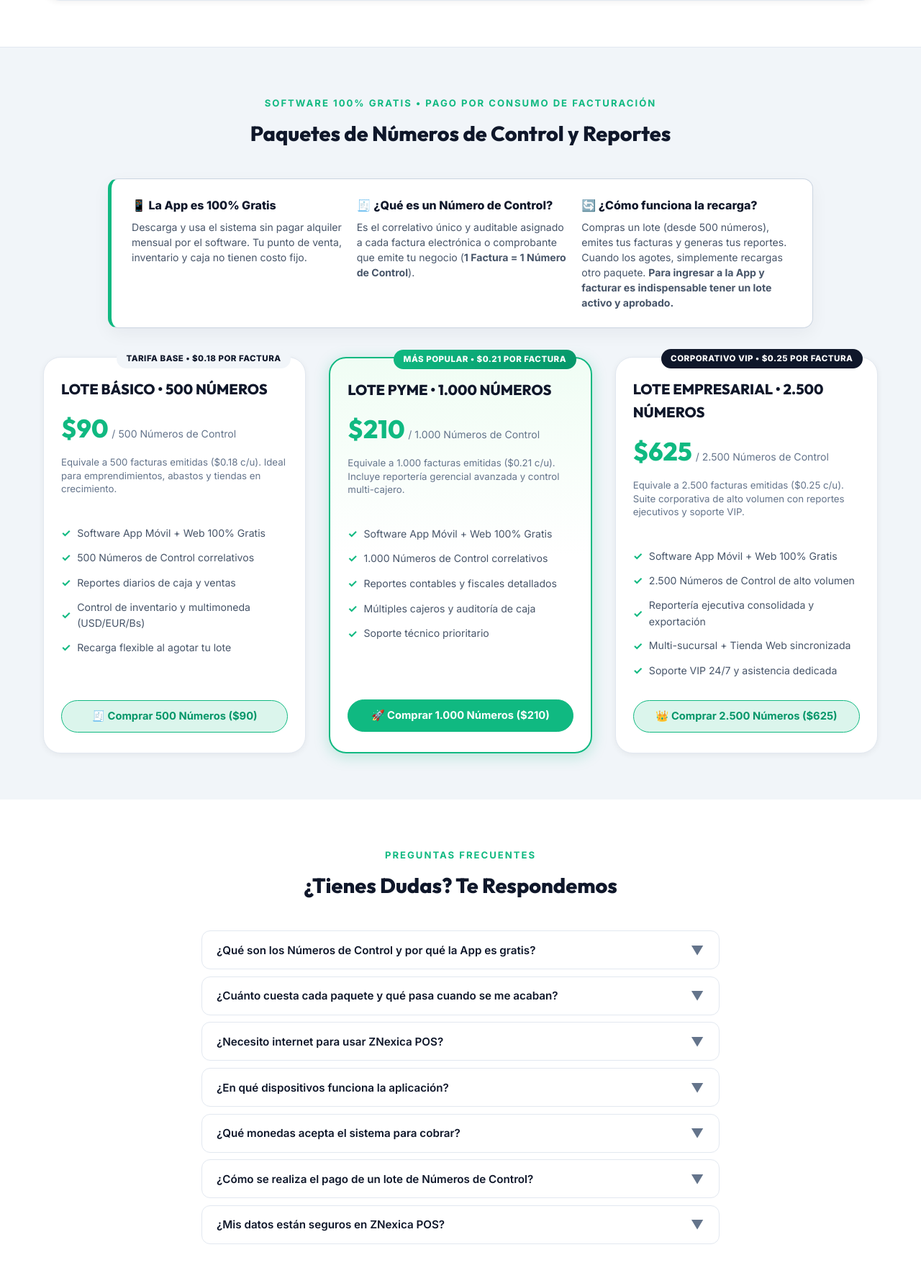
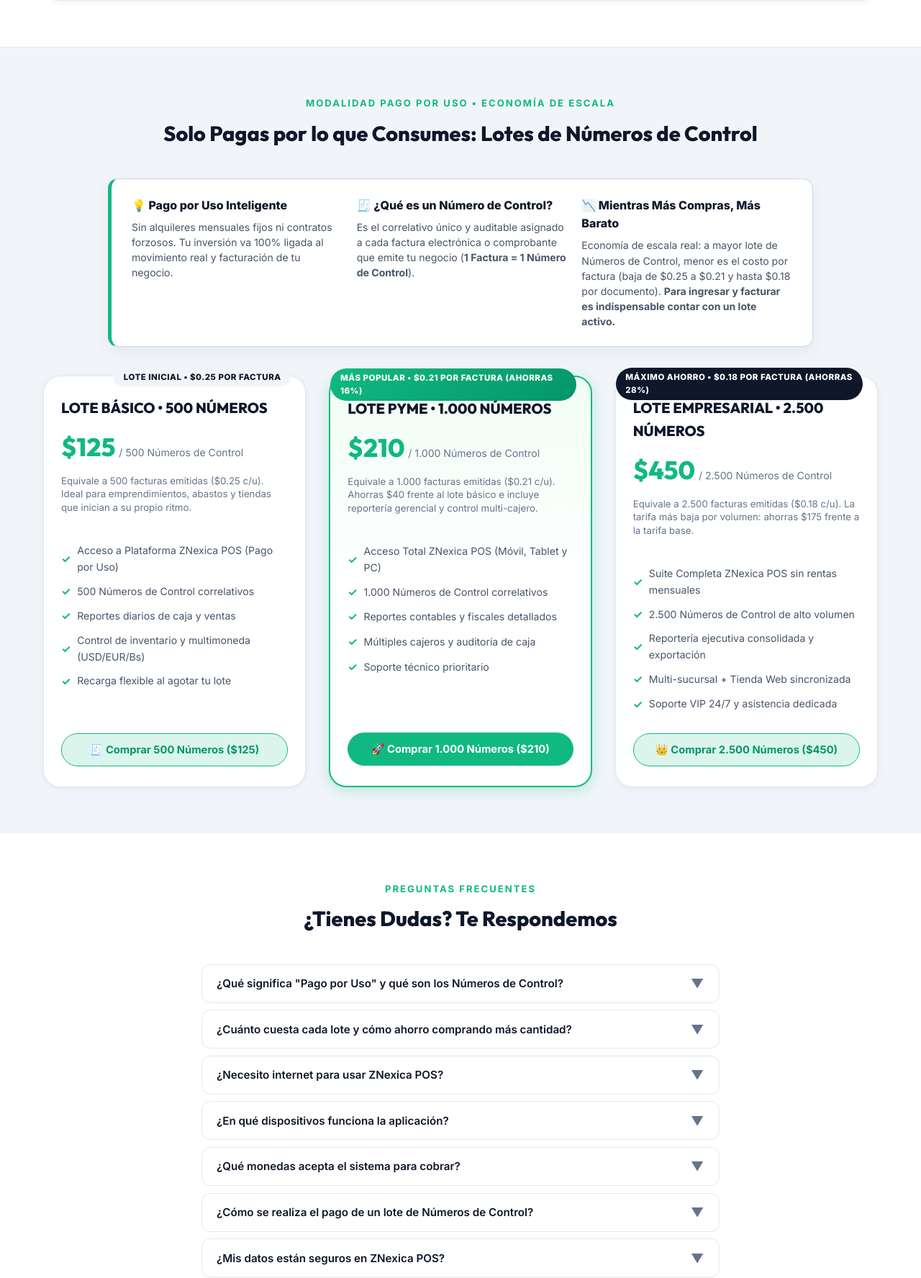
Before and after one commit to diegomuria08-hub/Landing-ZNexicapos, a FastAPI app: page / in a window 1280 px wide. Shown: the part 4219-5995 px from the top of the page at 72% size. Run offline with FastAPI, Linux system fonts and the light colour scheme; data that the repository does not hold is empty; some libraries are stand-ins or nearby versions.

Commit message:
fix(pricing): apply volume discount scale (//) and pay-per-use positioning

```diff
--- a/app/main.py
+++ b/app/main.py
@@ -46,8 +46,8 @@ def enforce_expired_services_in_db():
                 latest_sub = models.Suscripcion(
                     usuario_id=c.id,
                     codigo_plan="NC_500",
-                    nombre_plan="Lote 500 Números de Control ($0.18/fact)",
-                    monto_usd=90.0,
+                    nombre_plan="Lote 500 Números de Control ($0.25/fact)",
+                    monto_usd=125.0,
                     metodo_pago="Registro Web",
                     referencia_ultimos4="REGISTRO",
                     estado="pendiente" if c.esta_bloqueado else "aprobado",
--- a/app/routers/administracion.py
+++ b/app/routers/administracion.py
@@ -203,7 +203,7 @@ def get_all_clients(
         ).first()
 
         plan_code = latest_sub.codigo_plan if latest_sub else "NC_500"
-        plan_name = latest_sub.nombre_plan if latest_sub else "Lote 500 Números de Control ($0.18/fact)"
+        plan_name = latest_sub.nombre_plan if latest_sub else "Lote 500 Números de Control ($0.25/fact)"
         sub_estado = latest_sub.estado if latest_sub else ("aprobado" if not c.esta_bloqueado else "suspendido")
         fecha_inicio = latest_sub.fecha_inicio if (latest_sub and latest_sub.fecha_inicio) else (c.creado_en or now_caracas)
 
@@ -640,7 +640,7 @@ def generate_whatsapp_link(
         msg = (
             f"👋 Hola {usuario.nombre_completo}, ¡excelentes noticias!\n\n"
             f"Tu pago para el *{sub.nombre_plan}* en *ZNexica POS* ha sido verificado y aprobado con éxito. ✅\n\n"
-            f"🧾 Tu lote de *Números de Control para Facturación Electrónica y Reportes* ya está *ACTIVO* en tu aplicación gratuita.\n"
+            f"🧾 Tu lote de *Números de Control para Facturación Electrónica y Reportes* ya está *ACTIVO* en tu plataforma ZNexica POS.\n"
             f"¡Ya puedes ingresar y facturar al instante!"
         )
     else:
--- a/app/routers/autenticacion.py
+++ b/app/routers/autenticacion.py
@@ -186,8 +186,8 @@ def register(user_in: schemas.RegistroUsuario, db: Session = Depends(get_db)):
     sub_inicial = models.Suscripcion(
         usuario_id=usuario.id,
         codigo_plan="NC_500",
-        nombre_plan="Lote 500 Números de Control ($0.18/fact)",
-        monto_usd=90.0,
+        nombre_plan="Lote 500 Números de Control ($0.25/fact)",
+        monto_usd=125.0,
         metodo_pago="Registro Web",
         referencia_ultimos4="REGISTRO",
         estado="pendiente",
--- a/static/js/admin.js
+++ b/static/js/admin.js
@@ -604,9 +604,9 @@ function formatPaymentDetails(raw) {
 
 function formatControlNumbersBadge(code) {
   const cleanCode = (code || '').toUpperCase().trim();
-  if (cleanCode === 'NC_500') return '🧾 500 N° Control ($0.18/fact)';
+  if (cleanCode === 'NC_500') return '🧾 500 N° Control ($0.25/fact)';
   if (cleanCode === 'NC_1000') return '🧾 1.000 N° Control ($0.21/fact)';
-  if (cleanCode === 'NC_2500') return '🧾 2.500 N° Control ($0.25/fact)';
+  if (cleanCode === 'NC_2500') return '🧾 2.500 N° Control ($0.18/fact)';
   return `🧾 Lote ${escapeHtml(cleanCode || 'NC_500')}`;
 }
 
@@ -1497,7 +1497,7 @@ function sendClientWhatsAppReminder(phone, clientName, planName, expiryDate) {
   const text = encodeURIComponent(
     `👋 Hola ${clientName}, te escribimos del equipo de *ZNexica POS*.\n\n` +
     `Te recordamos revisar la disponibilidad y vigencia de tu *${planName}* (corte estimado: *${expiryDate}*).\n\n` +
-    `🧾 Para continuar emitiendo facturas electrónicas y generando reportes sin interrupciones en tu aplicación gratuita ZNexica POS, recarga a tiempo tu nuevo lote de Números de Control.\n\n` +
+    `🧾 Para continuar emitiendo facturas electrónicas y generando reportes sin interrupciones en tu plataforma ZNexica POS, recarga a tiempo tu nuevo lote de Números de Control.\n\n` +
     `¡Cualquier duda estamos a tu disposición!`
   );
 
--- a/static/js/main.js
+++ b/static/js/main.js
@@ -963,8 +963,8 @@ function copyToClipboard(text, btnElement) {
 // Punto de entrada al seleccionar un lote de Números de Control en la página
 function openCheckoutModal(planCode, planName, planPrice) {
   const code = planCode || 'NC_500';
-  const name = planName || 'Lote 500 Números de Control ($0.18/fact)';
-  const price = Number(planPrice || 90);
+  const name = planName || 'Lote 500 Números de Control ($0.25/fact)';
+  const price = Number(planPrice || 125);
   pendingPlan = { code, name, price };
 
   const session = getClientSession();
@@ -979,8 +979,8 @@ function openCheckoutModal(planCode, planName, planPrice) {
 
 function proceedToCheckout(planCode, planName, planPrice) {
   const code = planCode || 'NC_500';
-  const name = planName || 'Lote 500 Números de Control ($0.18/fact)';
-  const price = Number(planPrice || 90);
+  const name = planName || 'Lote 500 Números de Control ($0.25/fact)';
+  const price = Number(planPrice || 125);
   currentPlanInfo = { code, name, price };
   const session = getClientSession();
 
@@ -1138,8 +1138,8 @@ async function handlePaymentSubmit(event) {
     if (cleanSellerPhone.startsWith('0')) cleanSellerPhone = '58' + cleanSellerPhone.substring(1);
     if (!cleanSellerPhone.startsWith('58')) cleanSellerPhone = '58' + cleanSellerPhone;
 
-    const lotName = data.nombre_plan || currentPlanInfo.name || 'Lote 500 Números de Control ($0.18/fact)';
-    const lotAmount = Number(data.monto_usd || currentPlanInfo.price || 90).toFixed(2);
+    const lotName = data.nombre_plan || currentPlanInfo.name || 'Lote 500 Números de Control ($0.25/fact)';
+    const lotAmount = Number(data.monto_usd || currentPlanInfo.price || 125).toFixed(2);
 
     const waMsg = encodeURIComponent(
       `👋 ¡Hola equipo de ZNexica POS!\n\n` +
--- a/templates/admin.html
+++ b/templates/admin.html
@@ -387,9 +387,9 @@
 
                 <select id="subPlanFilter" class="parclgo-select" onchange="filterSubscriptions()">
                   <option value="all">Todos los Lotes (N° Control)</option>
-                  <option value="NC_500">Lote 500 N° Control ($90)</option>
+                  <option value="NC_500">Lote 500 N° Control ($125)</option>
                   <option value="NC_1000">Lote 1.000 N° Control ($210)</option>
-                  <option value="NC_2500">Lote 2.500 N° Control ($625)</option>
+                  <option value="NC_2500">Lote 2.500 N° Control ($450)</option>
                 </select>
               </div>
 
@@ -752,7 +752,7 @@
     </div>
   </div>
 
-  <script src="/static/js/admin.js?v=7.0"></script>
+  <script src="/static/js/admin.js?v=7.1"></script>
   <script>
     // Sobrescribir togglePmTypeFields directamente en el HTML para evitar caché agresivo
     window.togglePmTypeFields = function() {
--- a/templates/index.html
+++ b/templates/index.html
@@ -54,13 +54,13 @@
   <section class="hero" id="inicio">
     <div class="container">
       <div class="hero-badge">
-        ✨ Software POS 100% Gratis • Facturación Electrónica y Reportes
+        ✨ Modelo Pago por Uso • Solo Pagas por lo que Consumes
       </div>
       <h1 class="hero-title">
-        App ZNexica POS Gratis <br><highlight>— Factura por Consumo</highlight>
+        Controla tu Negocio <br><highlight>— Solo Pagas por lo que Consumes</highlight>
       </h1>
       <p class="hero-description">
-        Obtén nuestro Punto de Venta, Inventario y Caja <strong>sin costo de alquiler mensual</strong>. Solo adquieres lotes de <strong>Números de Control</strong> para emitir tus facturas electrónicas y acceder a tus reportes financieros.
+        Transforma tu teléfono, tablet o PC en un potente Punto de Venta con Facturación Electrónica y Reportes. <strong>Sin mensualidades fijas</strong>: adquiere tus lotes de <strong>Números de Control</strong> bajo modalidad <strong>Pago por Uso</strong>.
       </p>
       <div class="hero-actions">
         <a href="#planes" class="btn-primary">
@@ -245,7 +245,7 @@
             </div>
 
             <div class="showcase-action-wrap">
-              <button type="button" onclick="openCheckoutModal('NC_500', 'Lote 500 Números de Control ($0.18/fact)', 90)" class="btn-primary" style="max-width: 310px; font-size: 0.92rem; padding: 0.75rem 1.5rem; cursor: pointer; border: none;">
+              <button type="button" onclick="openCheckoutModal('NC_500', 'Lote 500 Números de Control ($0.25/fact)', 125)" class="btn-primary" style="max-width: 310px; font-size: 0.92rem; padding: 0.75rem 1.5rem; cursor: pointer; border: none;">
                 🧾 Adquirir Números de Control
               </button>
             </div>
@@ -404,22 +404,22 @@
   </section>
 
   <!-- ======================================================================
-       PAQUETES DE NÚMEROS DE CONTROL Y REPORTES (Modelo por Consumo de Facturación)
+       PAQUETES DE NÚMEROS DE CONTROL Y REPORTES (Modalidad Pago por Uso)
        ====================================================================== -->
   <section class="pricing-section" id="planes">
     <div class="container">
       <div class="section-header reveal">
-        <span class="section-subtitle">Software 100% Gratis • Pago por Consumo de Facturación</span>
-        <h2 class="section-title">Paquetes de Números de Control y Reportes</h2>
+        <span class="section-subtitle">Modalidad Pago por Uso • Economía de Escala</span>
+        <h2 class="section-title">Solo Pagas por lo que Consumes: Lotes de Números de Control</h2>
       </div>
 
-      <!-- Bloque Explicativo Destacado ("¿Qué son los Números de Control?") -->
+      <!-- Bloque Explicativo Destacado ("Pago por Uso & Números de Control") -->
       <div class="reveal" style="background: #ffffff; border: 1px solid #cbd5e1; border-left: 5px solid var(--green-primary, #10b981); border-radius: 14px; padding: 1.5rem 1.75rem; margin: 0 auto 2.5rem; max-width: 980px; box-shadow: 0 8px 24px rgba(15, 23, 42, 0.05);">
         <div style="display: grid; grid-template-columns: repeat(auto-fit, minmax(240px, 1fr)); gap: 1.25rem;">
           <div>
-            <h4 style="margin: 0 0 0.4rem; font-size: 1rem; color: #0f172a; font-weight: 800;">📱 La App es 100% Gratis</h4>
+            <h4 style="margin: 0 0 0.4rem; font-size: 1rem; color: #0f172a; font-weight: 800;">💡 Pago por Uso Inteligente</h4>
             <p style="margin: 0; font-size: 0.88rem; color: #475569; line-height: 1.5;">
-              Descarga y usa el sistema sin pagar alquiler mensual por el software. Tu punto de venta, inventario y caja no tienen costo fijo.
+              Sin alquileres mensuales fijos ni contratos forzosos. Tu inversión va 100% ligada al movimiento real y facturación de tu negocio.
             </p>
           </div>
           <div>
@@ -429,9 +429,9 @@
             </p>
           </div>
           <div>
-            <h4 style="margin: 0 0 0.4rem; font-size: 1rem; color: #0f172a; font-weight: 800;">🔄 ¿Cómo funciona la recarga?</h4>
+            <h4 style="margin: 0 0 0.4rem; font-size: 1rem; color: #0f172a; font-weight: 800;">📉 Mientras Más Compras, Más Barato</h4>
             <p style="margin: 0; font-size: 0.88rem; color: #475569; line-height: 1.5;">
-              Compras un lote (desde 500 números), emites tus facturas y generas tus reportes. Cuando los agotes, simplemente recargas otro paquete. <strong>Para ingresar a la App y facturar es indispensable tener un lote activo y aprobado.</strong>
+              Economía de escala real: a mayor lote de Números de Control, menor es el costo por factura (baja de $0.25 a $0.21 y hasta $0.18 por documento). <strong>Para ingresar y facturar es indispensable contar con un lote activo.</strong>
             </p>
           </div>
         </div>
@@ -440,42 +440,42 @@
       <!-- Rejilla de 3 Paquetes de Números de Control -->
       <div class="plans-grid reveal" style="display: grid; grid-template-columns: repeat(auto-fit, minmax(300px, 1fr)); gap: 2rem; align-items: stretch;">
 
-        <!-- Paquete 1: Lote Básico 500 ($0.18 por factura = $90) -->
+        <!-- Paquete 1: Lote Básico 500 ($0.25 por factura = $125) -->
         <div class="plan-card" style="width: 100%;">
-          <div class="plan-badge" style="background: #f1f5f9; color: #0f172a;">TARIFA BASE • $0.18 POR FACTURA</div>
+          <div class="plan-badge" style="background: #f1f5f9; color: #0f172a;">LOTE INICIAL • $0.25 POR FACTURA</div>
           <div class="plan-header">
             <h3 class="plan-name">LOTE BÁSICO • 500 NÚMEROS</h3>
             <div class="plan-price-box">
-              <span class="plan-price">$90</span>
+              <span class="plan-price">$125</span>
               <span class="plan-period">/ 500 Números de Control</span>
             </div>
-            <p class="plan-desc">Equivale a 500 facturas emitidas ($0.18 c/u). Ideal para emprendimientos, abastos y tiendas en crecimiento.</p>
+            <p class="plan-desc">Equivale a 500 facturas emitidas ($0.25 c/u). Ideal para emprendimientos, abastos y tiendas que inician a su propio ritmo.</p>
           </div>
           <ul class="plan-features">
-            <li><span class="check-icon">✓</span> Software App Móvil + Web 100% Gratis</li>
+            <li><span class="check-icon">✓</span> Acceso a Plataforma ZNexica POS (Pago por Uso)</li>
             <li><span class="check-icon">✓</span> 500 Números de Control correlativos</li>
             <li><span class="check-icon">✓</span> Reportes diarios de caja y ventas</li>
             <li><span class="check-icon">✓</span> Control de inventario y multimoneda (USD/EUR/Bs)</li>
             <li><span class="check-icon">✓</span> Recarga flexible al agotar tu lote</li>
           </ul>
-          <button class="btn-select-plan" onclick="openCheckoutModal('NC_500', 'Lote 500 Números de Control ($0.18/fact)', 90)">
-            🧾 Comprar 500 Números ($90)
+          <button class="btn-select-plan" onclick="openCheckoutModal('NC_500', 'Lote 500 Números de Control ($0.25/fact)', 125)">
+            🧾 Comprar 500 Números ($125)
           </button>
         </div>
 
         <!-- Paquete 2: Lote PyME 1.000 ($0.21 por factura = $210) -->
         <div class="plan-card featured" style="width: 100%;">
-          <div class="plan-badge">MÁS POPULAR • $0.21 POR FACTURA</div>
+          <div class="plan-badge">MÁS POPULAR • $0.21 POR FACTURA (AHORRAS 16%)</div>
           <div class="plan-header">
             <h3 class="plan-name">LOTE PYME • 1.000 NÚMEROS</h3>
             <div class="plan-price-box">
               <span class="plan-price">$210</span>
               <span class="plan-period">/ 1.000 Números de Control</span>
             </div>
-            <p class="plan-desc">Equivale a 1.000 facturas emitidas ($0.21 c/u). Incluye reportería gerencial avanzada y control multi-cajero.</p>
+            <p class="plan-desc">Equivale a 1.000 facturas emitidas ($0.21 c/u). Ahorras $40 frente al lote básico e incluye reportería gerencial y control multi-cajero.</p>
           </div>
           <ul class="plan-features">
-            <li><span class="check-icon">✓</span> Software App Móvil + Web 100% Gratis</li>
+            <li><span class="check-icon">✓</span> Acceso Total ZNexica POS (Móvil, Tablet y PC)</li>
             <li><span class="check-icon">✓</span> 1.000 Números de Control correlativos</li>
             <li><span class="check-icon">✓</span> Reportes contables y fiscales detallados</li>
             <li><span class="check-icon">✓</span> Múltiples cajeros y auditoría de caja</li>
@@ -486,26 +486,26 @@
           </button>
         </div>
 
-        <!-- Paquete 3: Lote Empresarial 2.500 ($0.25 por factura = $625) -->
+        <!-- Paquete 3: Lote Empresarial 2.500 ($0.18 por factura = $450) -->
         <div class="plan-card" style="width: 100%;">
-          <div class="plan-badge" style="background: #0f172a; color: #fff;">CORPORATIVO VIP • $0.25 POR FACTURA</div>
+          <div class="plan-badge" style="background: #0f172a; color: #fff;">MÁXIMO AHORRO • $0.18 POR FACTURA (AHORRAS 28%)</div>
           <div class="plan-header">
             <h3 class="plan-name">LOTE EMPRESARIAL • 2.500 NÚMEROS</h3>
             <div class="plan-price-box">
-              <span class="plan-price">$625</span>
+              <span class="plan-price">$450</span>
               <span class="plan-period">/ 2.500 Números de Control</span>
             </div>
-            <p class="plan-desc">Equivale a 2.500 facturas emitidas ($0.25 c/u). Suite corporativa de alto volumen con reportes ejecutivos y soporte VIP.</p>
+            <p class="plan-desc">Equivale a 2.500 facturas emitidas ($0.18 c/u). La tarifa más baja por volumen: ahorras $175 frente a la tarifa base.</p>
           </div>
           <ul class="plan-features">
-            <li><span class="check-icon">✓</span> Software App Móvil + Web 100% Gratis</li>
+            <li><span class="check-icon">✓</span> Suite Completa ZNexica POS sin rentas mensuales</li>
             <li><span class="check-icon">✓</span> 2.500 Números de Control de alto volumen</li>
             <li><span class="check-icon">✓</span> Reportería ejecutiva consolidada y exportación</li>
             <li><span class="check-icon">✓</span> Multi-sucursal + Tienda Web sincronizada</li>
             <li><span class="check-icon">✓</span> Soporte VIP 24/7 y asistencia dedicada</li>
           </ul>
-          <button class="btn-select-plan" onclick="openCheckoutModal('NC_2500', 'Lote 2.500 Números de Control ($0.25/fact)', 625)">
-            👑 Comprar 2.500 Números ($625)
+          <button class="btn-select-plan" onclick="openCheckoutModal('NC_2500', 'Lote 2.500 Números de Control ($0.18/fact)', 450)">
+            👑 Comprar 2.500 Números ($450)
           </button>
         </div>
 
@@ -526,21 +526,21 @@
       <div class="faq-list reveal">
         <div class="faq-item">
           <button class="faq-question" aria-expanded="false">
-            ¿Qué son los Números de Control y por qué la App es gratis?
+            ¿Qué significa "Pago por Uso" y qué son los Números de Control?
             <span class="faq-chevron">▼</span>
           </button>
           <div class="faq-answer">
-            <p>En ZNexica POS no cobramos alquiler mensual por usar el programa. Te entregamos el software 100% gratis y solo pagas por los <strong>Números de Control</strong> (cantidad de facturas electrónicas emitidas y acceso a reportes). Cada factura que emites consume 1 Número de Control. Para ingresar y facturar electrónicamente debes contar con un lote activo y aprobado.</p>
+            <p>En ZNexica POS trabajamos bajo modalidad <strong>Pago por Uso</strong>: no pagas mensualidades fijas sin importar si vendes poco o mucho; solo pagas por lo que consumes a través de <strong>Números de Control</strong> (facturación electrónica y reportes). Cada factura emitida consume 1 Número de Control. Para ingresar y facturar en el sistema debes contar con un lote activo y aprobado.</p>
           </div>
         </div>
 
         <div class="faq-item">
           <button class="faq-question" aria-expanded="false">
-            ¿Cuánto cuesta cada paquete y qué pasa cuando se me acaban?
+            ¿Cuánto cuesta cada lote y cómo ahorro comprando más cantidad?
             <span class="faq-chevron">▼</span>
           </button>
           <div class="faq-answer">
-            <p>Nuestro Lote Básico de <strong>500 Números de Control cuesta $90 USD</strong> ($0.18 por factura), el Lote PyME de <strong>1.000 Números cuesta $210 USD</strong> ($0.21 por factura) y el Lote Empresarial de <strong>2.500 Números cuesta $625 USD</strong> ($0.25 por factura). Cuando consumas tus números de control, simplemente recargas un nuevo paquete desde la web y sigues facturando sin interrupciones.</p>
+            <p>Mientras mayor sea el paquete, más económica es cada factura: el Lote Básico de <strong>500 Números de Control cuesta $125 USD</strong> ($0.25 por factura), el Lote PyME de <strong>1.000 Números cuesta $210 USD</strong> ($0.21 por factura) y el Lote Empresarial de <strong>2.500 Números cuesta $450 USD</strong> ($0.18 por factura). Cuando consumas tus números de control, recargas un nuevo lote desde la web y continúas facturando sin interrupciones.</p>
           </div>
         </div>
 
@@ -602,8 +602,8 @@
        ====================================================================== -->
   <section class="cta-banner reveal">
     <div class="container">
-      <h2>¿Listo para facturar electrónicamente sin alquiler mensual?</h2>
-      <p>App gratuita + paquetes de Números de Control y reportes adaptados al ritmo real de tu negocio.</p>
+      <h2>¿Listo para implementar Pago por Uso en tu negocio?</h2>
+      <p>Solo pagas por lo que consumes: mientras mayor sea tu lote de Números de Control, más económico es cada documento.</p>
       <a href="#planes" class="btn-cta-white">
         🧾 Adquirir Números de Control
       </a>
@@ -860,7 +860,7 @@
   <script>
     window.ADMIN_WHATSAPP_PHONE = "{{ admin_whatsapp_phone }}";
   </script>
-  <script src="/static/js/main.js?v=10.0"></script>
+  <script src="/static/js/main.js?v=10.1"></script>
 
   <!-- ANTI-CACHE: Forzando la nueva UI de Métodos de Pago aquí mismo -->
   <style>
@@ -1195,8 +1195,8 @@
         if (cleanSellerPhone.startsWith('0')) cleanSellerPhone = '58' + cleanSellerPhone.substring(1);
         if (!cleanSellerPhone.startsWith('58')) cleanSellerPhone = '58' + cleanSellerPhone;
 
-        const lotName = data.nombre_plan || (typeof currentPlanInfo !== 'undefined' && currentPlanInfo.name) || 'Lote 500 Números de Control ($0.18/fact)';
-        const lotAmount = Number(data.monto_usd || (typeof currentPlanInfo !== 'undefined' && currentPlanInfo.price) || 90).toFixed(2);
+        const lotName = data.nombre_plan || (typeof currentPlanInfo !== 'undefined' && currentPlanInfo.name) || 'Lote 500 Números de Control ($0.25/fact)';
+        const lotAmount = Number(data.monto_usd || (typeof currentPlanInfo !== 'undefined' && currentPlanInfo.price) || 125).toFixed(2);
 
         const waMsg = encodeURIComponent(
           `👋 ¡Hola equipo de ZNexica POS!\n\n` +
```
Also changed, not shown: app/routers/suscripciones.py (+12 -12 lines).
